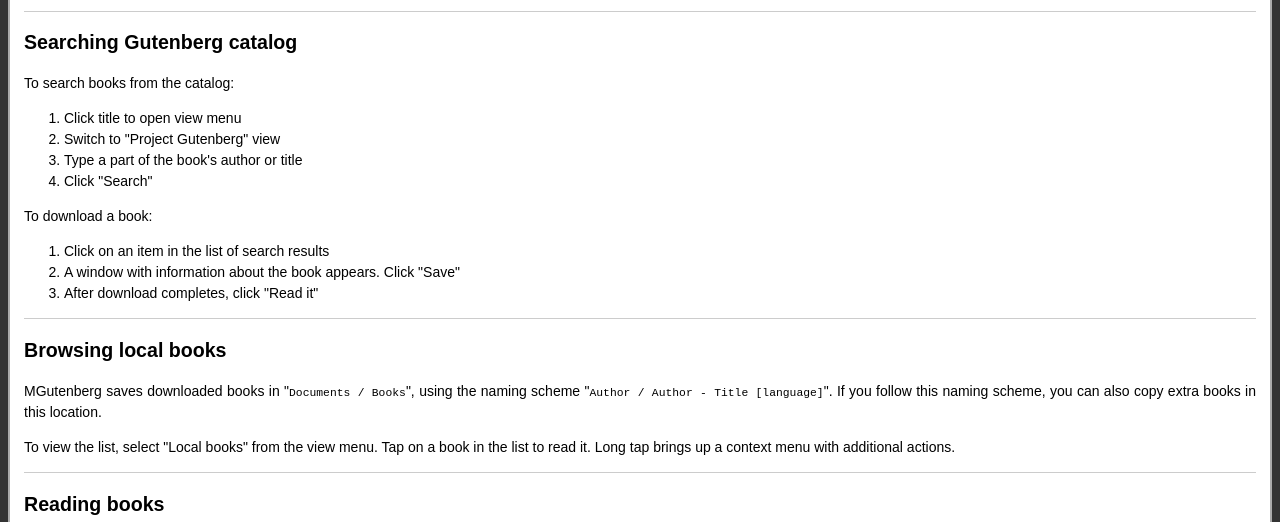
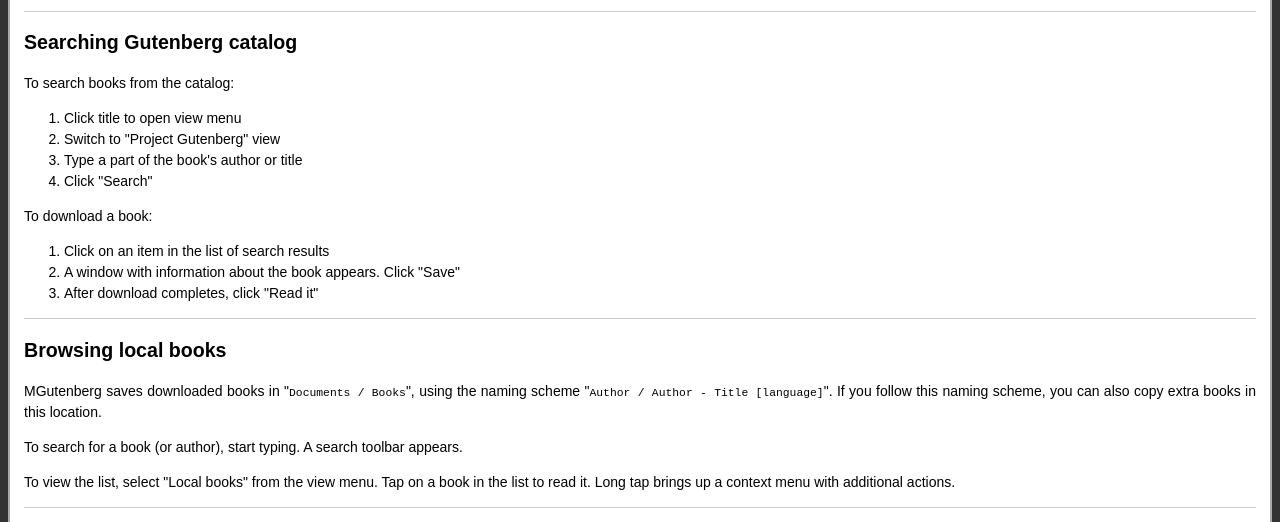
Before and after one commit to pv/mgutenberg, a plain HTML site: page mgutenberg/doc/index.html in a window 1280 px wide. Shown: the part 270-792 px from the top of the page. Drawn offline with Linux system fonts and the light colour scheme.

Commit message:
Note local search functionality in docs

```diff
--- a/mgutenberg/doc/index.html
+++ b/mgutenberg/doc/index.html
@@ -63,6 +63,10 @@
 	  in this location.
 	</p>
 	<p>
+	  To search for a book (or author), start typing. A search
+	  toolbar appears.
+	</p>
+	<p>
 	  To view the list, select "Local books" from the view menu.
 	  Tap on a book in the list to read it.
 	  Long tap brings up a context menu with additional actions.
```
